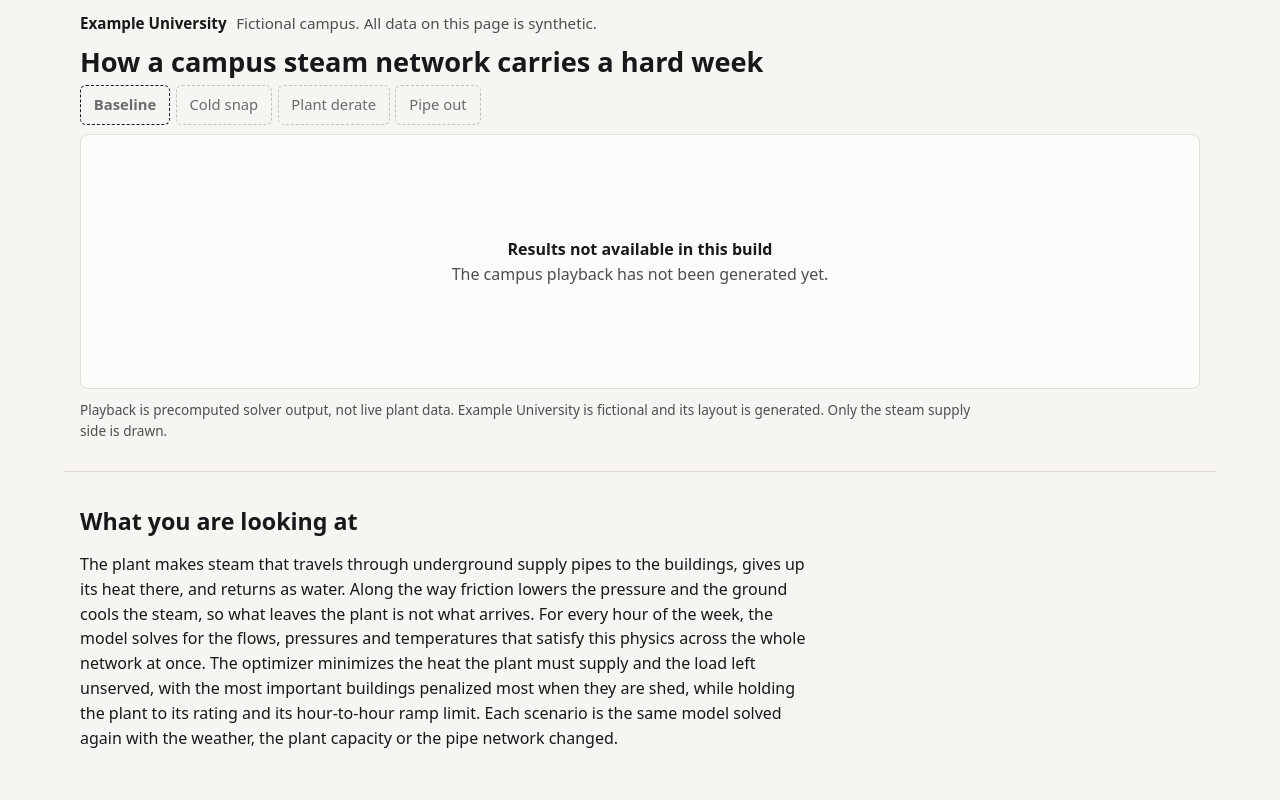
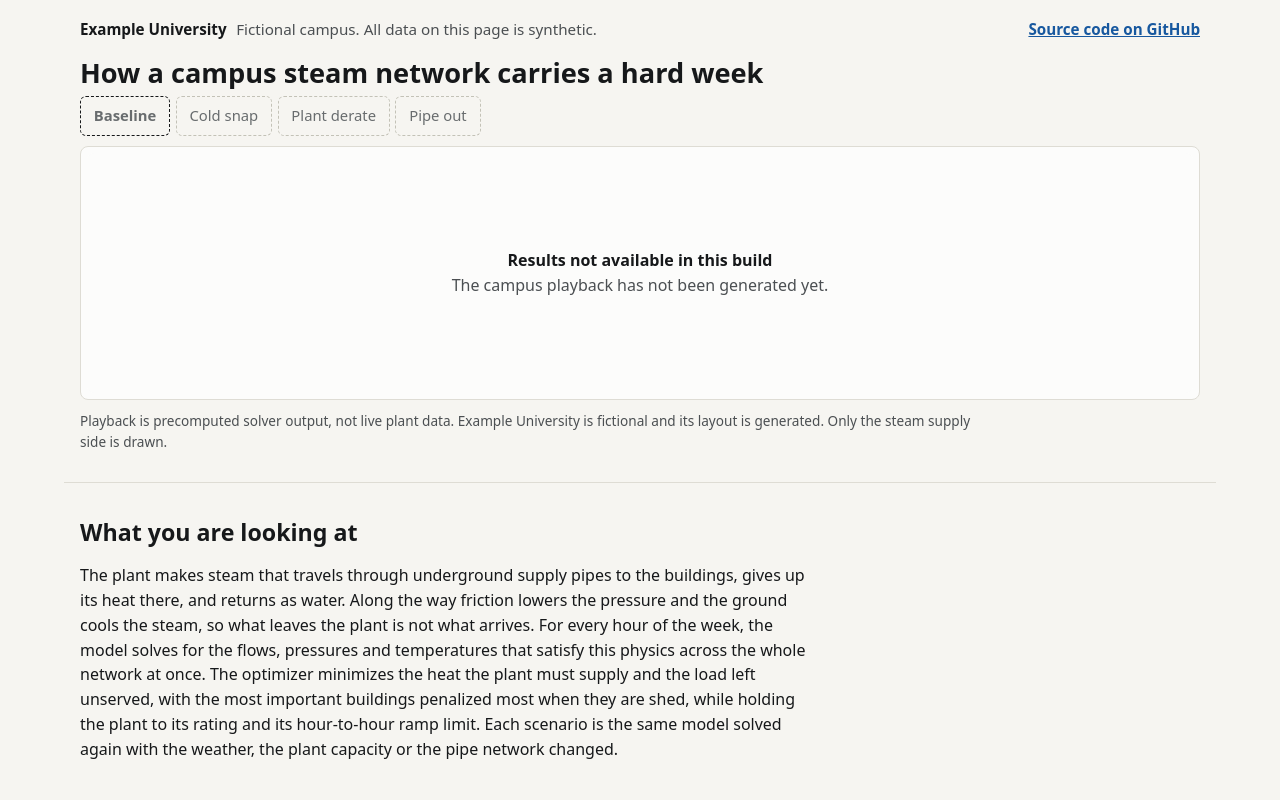
Before and after one commit to exanauts/campus-steam-exa, a plain HTML site: page site/index.html in a window 1280 px wide. Shown: the top 800 px of the page. Drawn offline with Linux system fonts and the light colour scheme; no server answers.

Commit message:
Link to the source repository at the top of the site
Co-Authored-By: Claude Opus 5.5 <noreply@anthropic.com>
Claude-Session: https://claude.ai/code/session_01MsLzHjkmBZnrPdsUQQZ5Y7

```diff
--- a/site/assets/site.css
+++ b/site/assets/site.css
@@ -28,7 +28,8 @@ a { color: var(--link); }
 .skip { position: absolute; left: 16px; top: -4rem; background: var(--surface); padding: .5rem .75rem; z-index: 10; }
 .skip:focus { top: .5rem; }
 
-.masthead { padding-top: .75rem; }
+.masthead { padding-top: .75rem; display: flex; flex-wrap: wrap; justify-content: space-between; align-items: baseline; gap: .25rem 1.25rem; }
+.source-link { font-size: .95rem; font-weight: 600; white-space: nowrap; padding-block: .35rem; }
 .brand { margin: 0; font-weight: 650; font-size: .95rem; display: flex; flex-wrap: wrap; gap: .1rem .6rem; }
 .brand span { font-weight: 400; color: var(--ink-2); }
 
--- a/site/index.html
+++ b/site/index.html
@@ -13,6 +13,7 @@
 
 <header class="masthead wrap">
   <p class="brand">Example University <span>Fictional campus. All data on this page is synthetic.</span></p>
+  <a class="source-link" href="https://github.com/exanauts/campus-steam-exa">Source code on GitHub</a>
 </header>
 
 <main>
```
